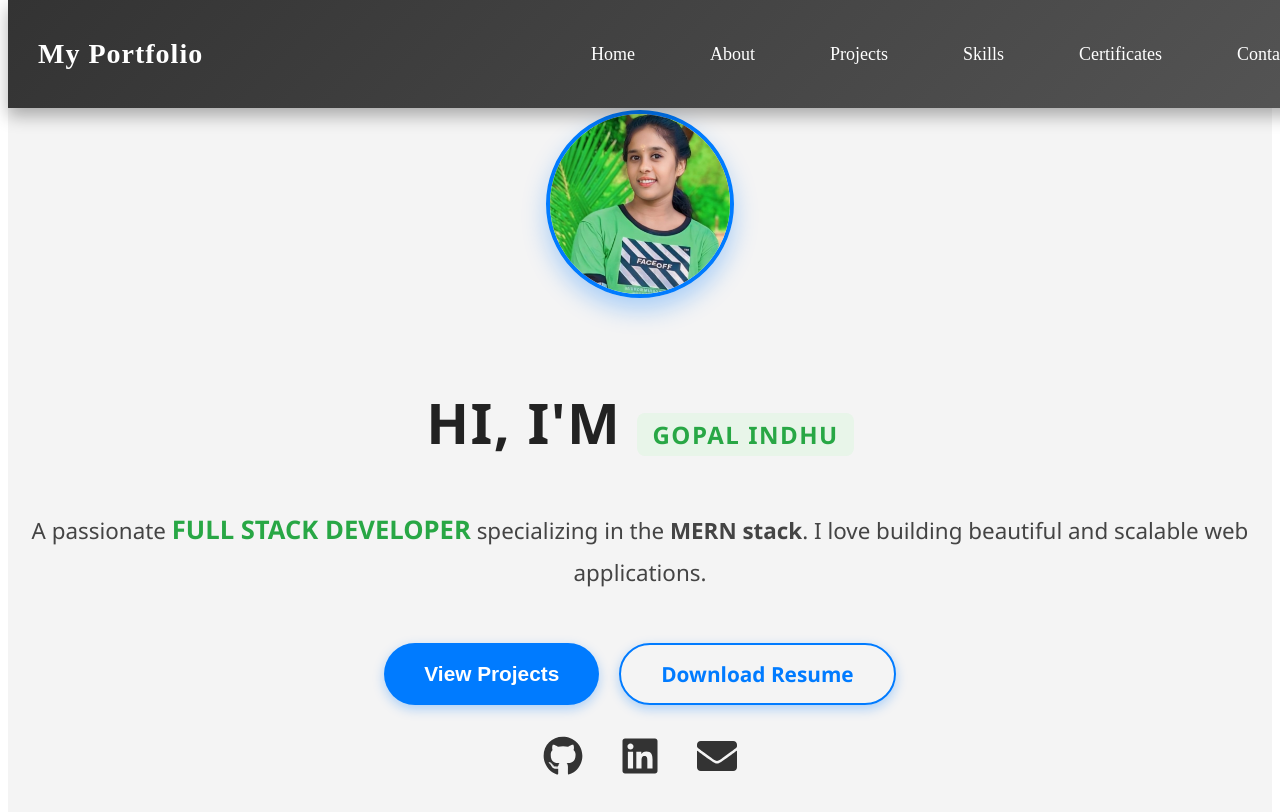
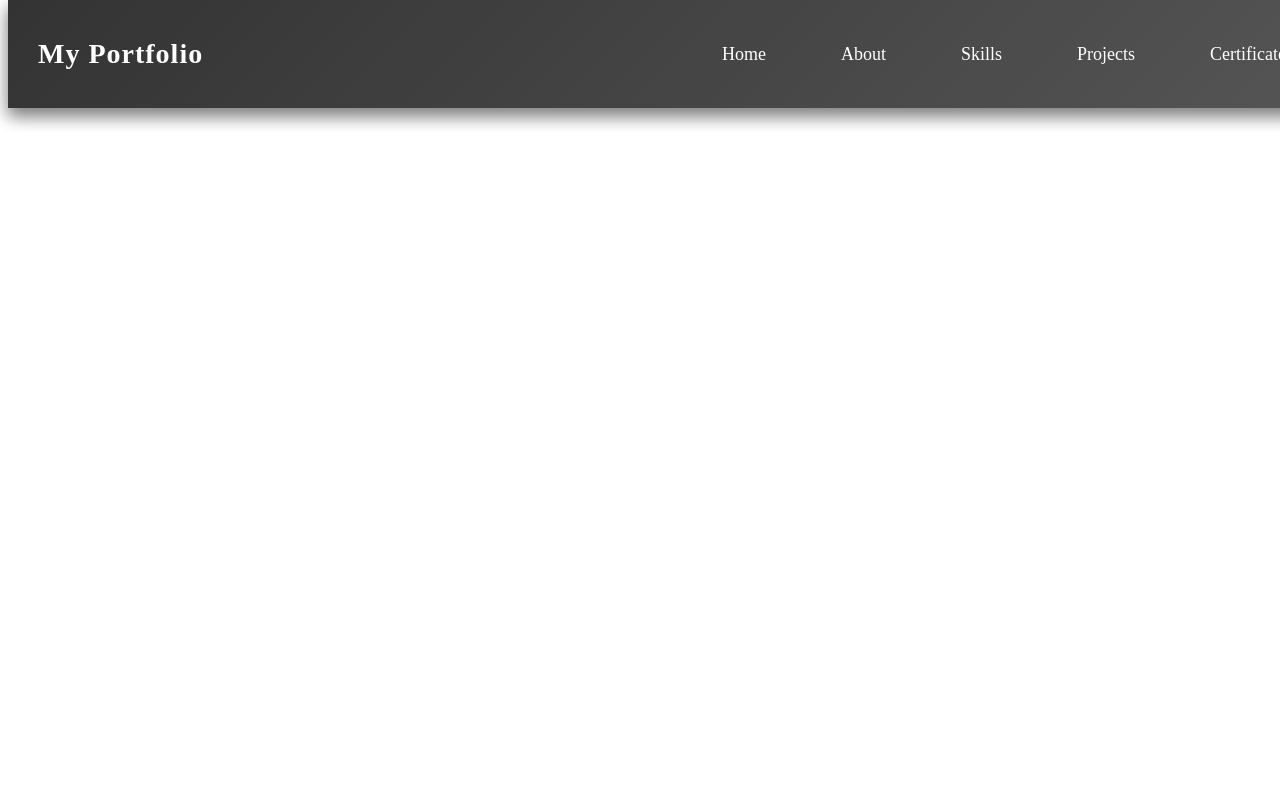
Before and after one commit to indhuanandhan70/Showcase143, a React (Create React App) app: page / in a window 1280 px wide. Shown: the top 812 px of the page. Built offline with nearby package versions, Linux system fonts and the light colour scheme.

Commit message:
Update Home.jsx

```diff
--- a/src/components/Home.jsx
+++ b/src/components/Home.jsx
@@ -1,51 +1,35 @@
-import React from 'react';
-import './Home.css';
-import { FaGithub, FaLinkedin, FaEnvelope } from 'react-icons/fa';
-import { useNavigate } from 'react-router-dom';
-import profileImage from '../assets/profile.jpeg';
+import React, { useState } from 'react';
+import { Link } from 'react-router-dom';
+import './Navbar.css';
+import { FaBars, FaTimes } from 'react-icons/fa';
 
-const Home = () => {
-  const navigate = useNavigate();
+const Navbar = () => {
+  const [isOpen, setIsOpen] = useState(false);
 
-  const openLink = (url) => {
-    window.open(url, '_blank', 'noopener,noreferrer');
+  const toggleNavbar = () => {
+    setIsOpen(!isOpen);
   };
 
-  // Your Google Drive resume download link
-  const resumeLink = "https://drive.google.com/uc?export=download&id=1bDFqctixkOhmxCKQ-WQZYt2t5j-JidCl";
+  return (
+    <nav className="navbar">
+      <div className="navbar-logo">
+        <h1>My Portfolio</h1>
+      </div>
 
-  return (
+      <div className={`nav-links ${isOpen ? 'open' : ''}`}>
+        <Link to="/">Home</Link>
+        <Link to="/about">About</Link>
+        <Link to="/skills">Skills</Link>
+        <Link to="/projects">Projects</Link>
+        <Link to="/certificates">Certificates</Link>
 
-    <section id="home" className="home">
-       <div className="profile-image-container">
-              <img src={profileImage} alt="Profile" className="profile-image" />
-            </div>
-      <div className="home-content">
-        <h1>Hi, I'm <span className="highlight">GOPAL INDHU</span></h1>
-        <p className="description">
-          A passionate <span className="role">Full Stack Developer</span> specializing in the <strong>MERN stack</strong>.
-          I love building beautiful and scalable web applications.
-        </p>
+      </div>
 
-        <div className="btn-container">
-          <button onClick={() => navigate('/projects')} className="btn">View Projects</button>
-          <a href={resumeLink} className="btn btn-outline" download>Download Resume</a>
-        </div>
-
-        <div className="social-icons">
-          <button onClick={() => openLink('https://github.com/indhuanandhan70')} title="GitHub">
-            <FaGithub />
-          </button>
-          <button onClick={() => openLink('https://www.linkedin.com/in/indhu-anandhan-1179882b8/recent-activity/all/')} title="LinkedIn">
-            <FaLinkedin />
-          </button>
-          <button onClick={() => openLink('mailto:indhuanandhan70@gmail.com')} title="Email">
-            <FaEnvelope />
-          </button>
-        </div>
+      <div className="hamburger" onClick={toggleNavbar}>
+        {isOpen ? <FaTimes /> : <FaBars />}
       </div>
-    </section>
+    </nav>
   );
 };
 
-export default Home;
+export default Navbar;
```
